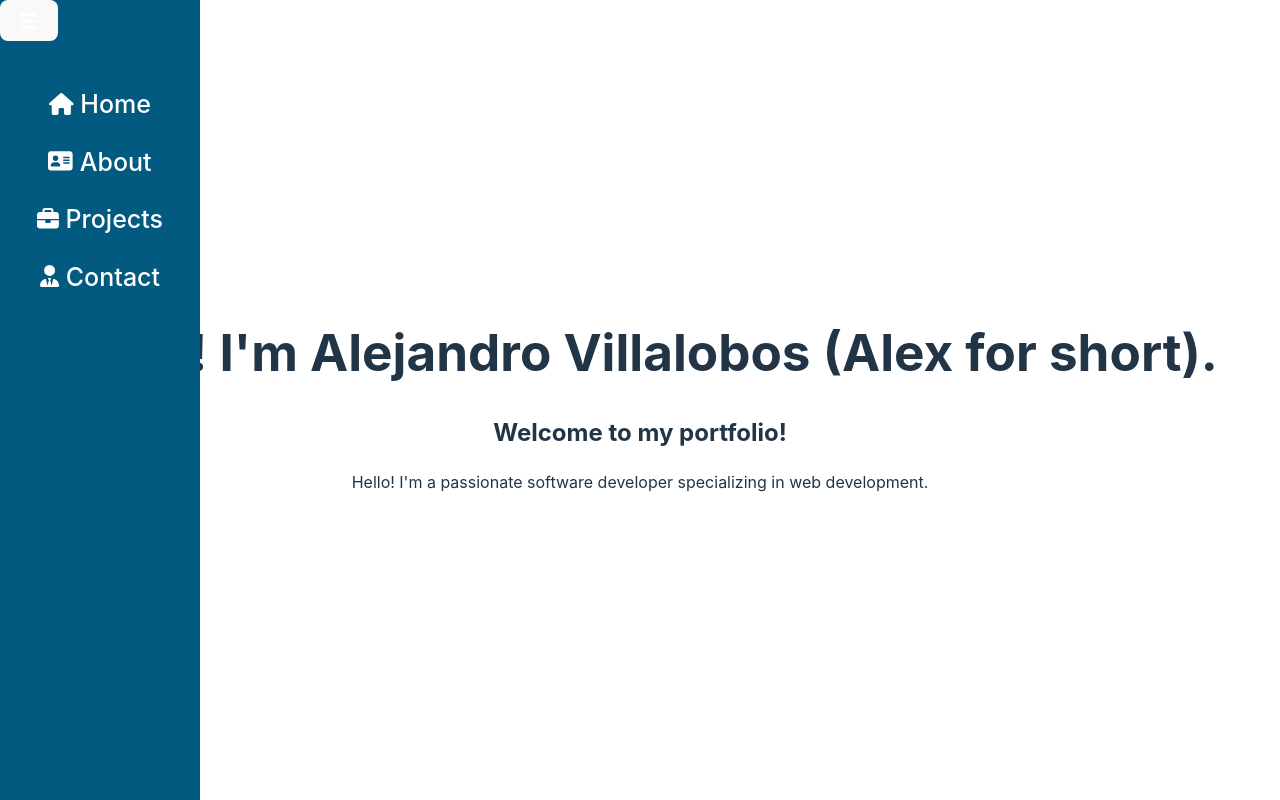
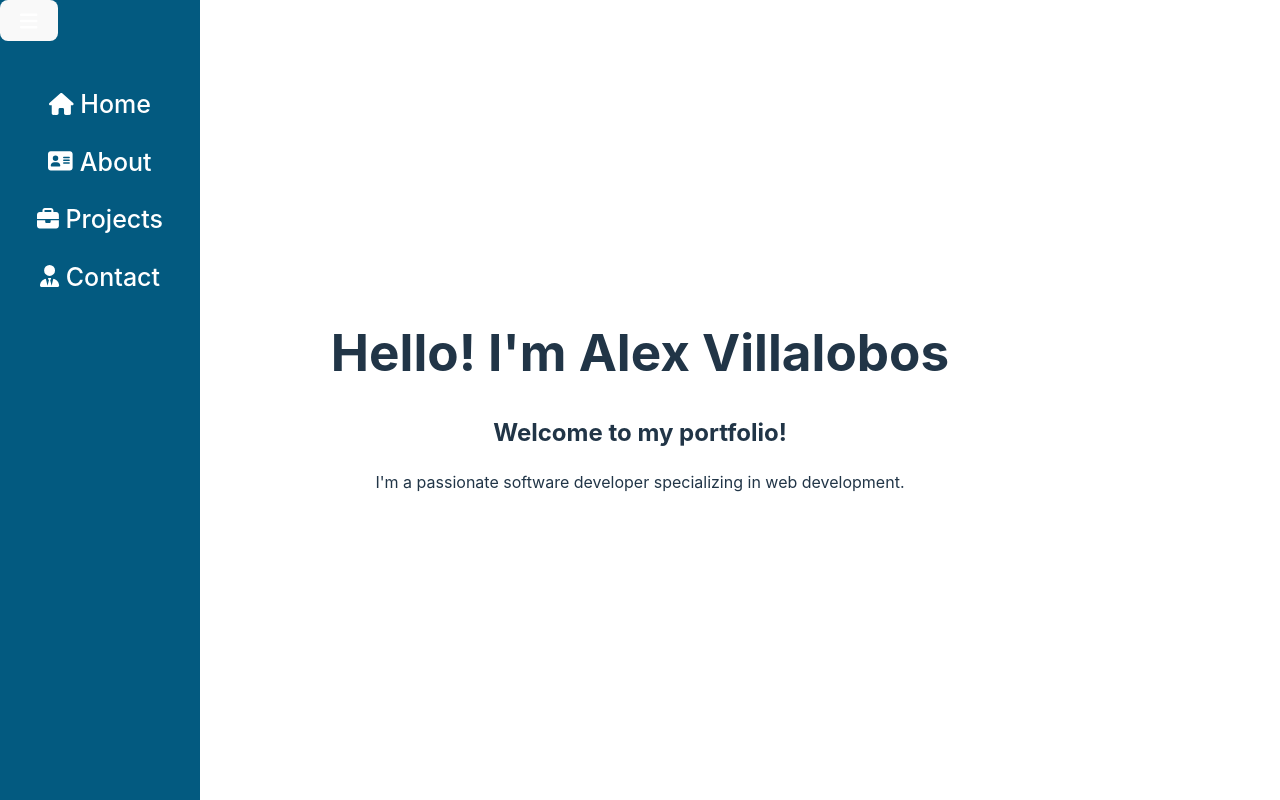
Before and after one commit to avilla13/avx-portfolio, a React (Vite) app: page / in a window 1280 px wide. Built offline with nearby package versions, Linux system fonts and the light colour scheme.

Commit message:
Change HomePage.jsx info

```diff
--- a/src/pages/HomePage/HomePage.jsx
+++ b/src/pages/HomePage/HomePage.jsx
@@ -3,11 +3,11 @@ import React from 'react'
 export default function HomePage() {
   return (
     <div>
-      <h1>Hello! I'm Alejandro Villalobos (Alex for short).</h1>
+      <h1>Hello! I'm Alex Villalobos</h1>
       <h2>Welcome to my portfolio!</h2>
       <main>
         <p>
-          Hello! I'm a passionate software developer specializing in web development.
+          I'm a passionate software developer specializing in web development.
         </p>
       </main>
     </div>
```
